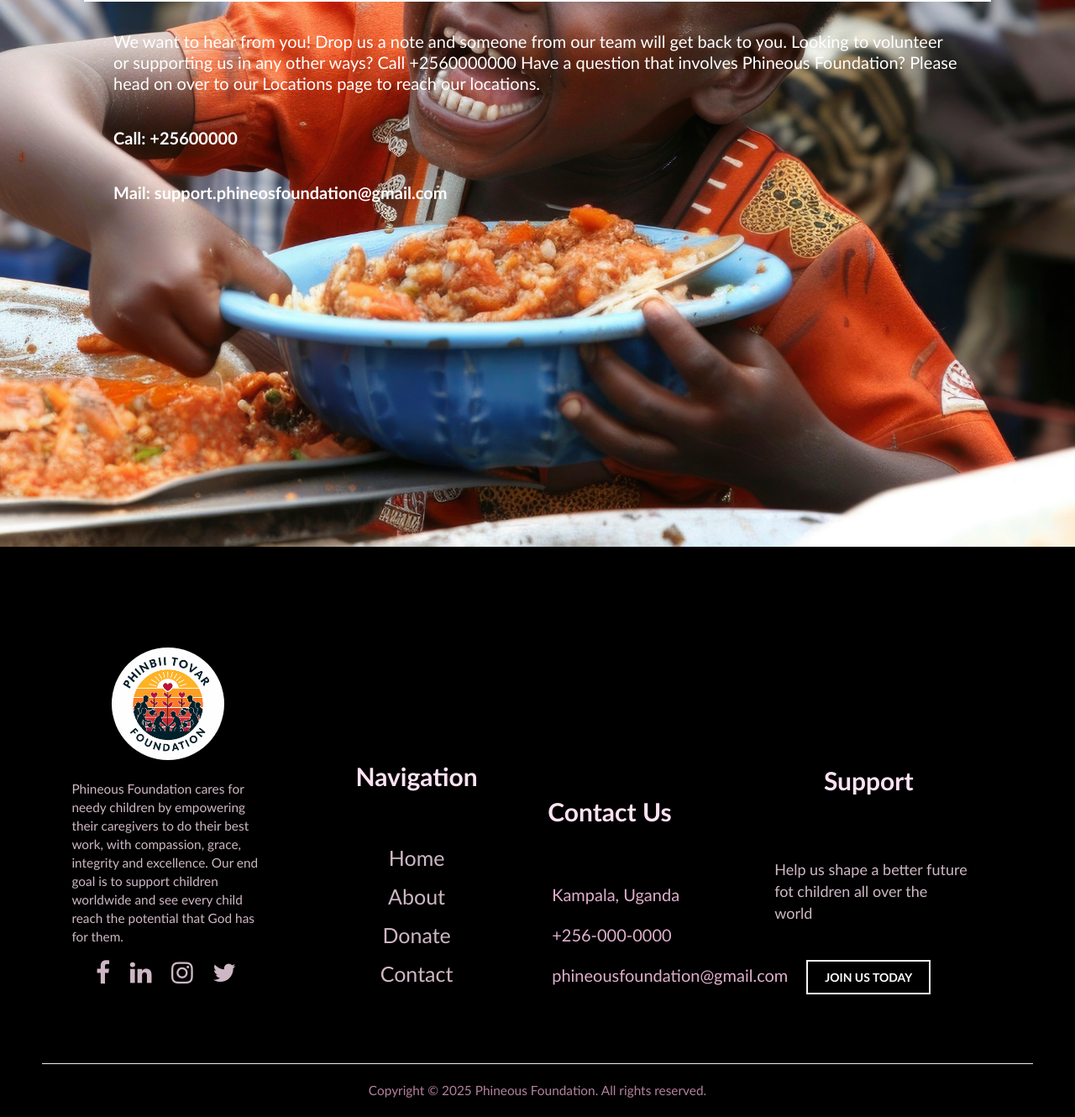
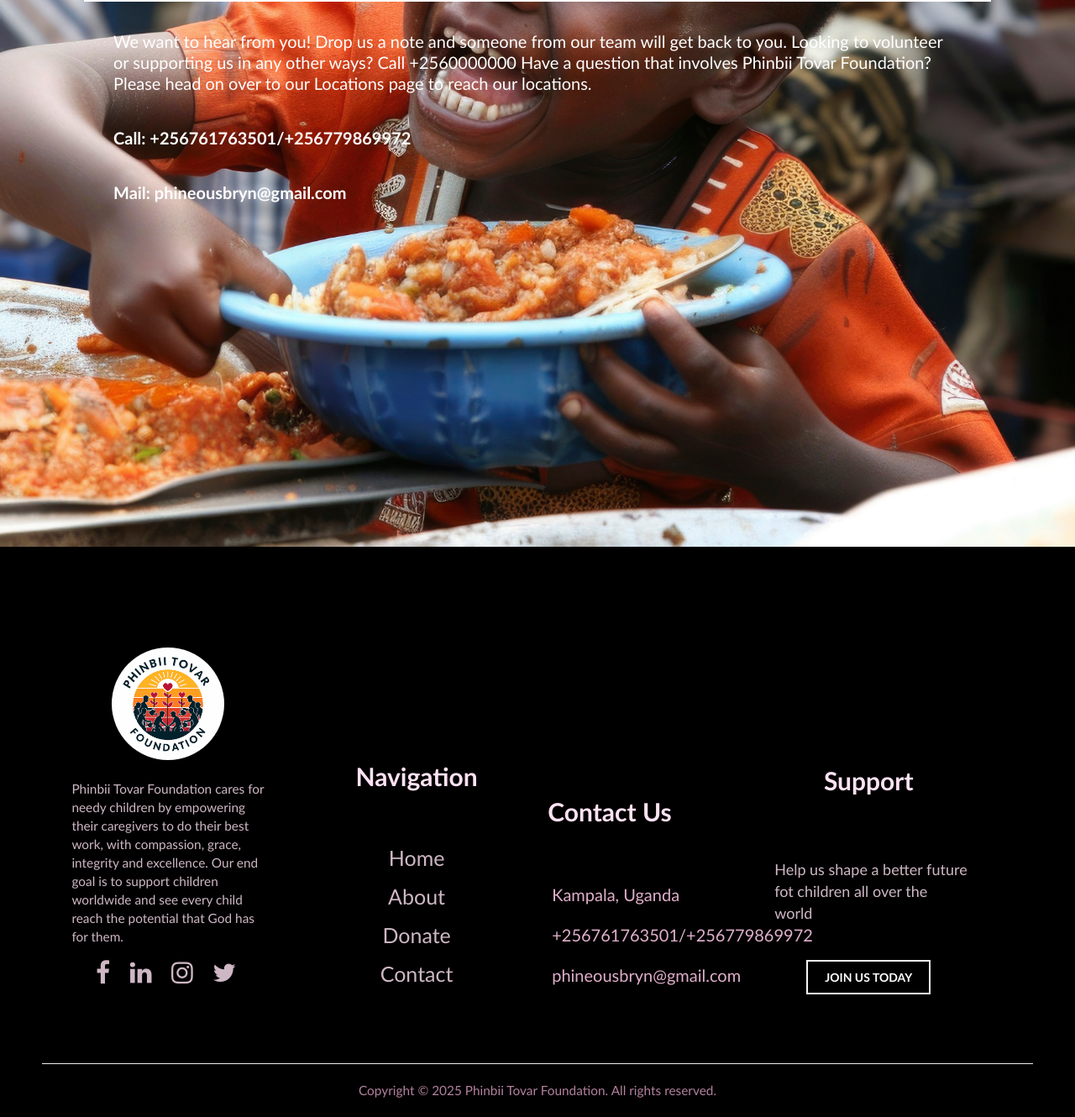
Before and after one commit to don-85/PHINBI, a plain HTML site: page contact.html in a window 1280 px wide. Shown: the part 770-2100 px from the top of the page at 84% size. Drawn offline with nearby package versions, Linux system fonts and the light colour scheme.

Commit message:
updated the html

```diff
--- a/contact.html
+++ b/contact.html
@@ -5,7 +5,7 @@
     <meta http-equiv="X-UA-Compatible" content="IE=edge">
     <meta name="viewport" content="initial-scale=1.0">
     <link rel="stylesheet" href="style.css">
-    <title>Phineous Foundation | Contact</title>
+    <title>Phinbii Tovar Foundation | Contact</title>
 
     <link rel="stylesheet" href="https://cdnjs.cloudflare.com/ajax/libs/font-awesome/4.7.0/css/font-awesome.min.css">
     <!-- Latest compiled and minified CSS -->
@@ -37,16 +37,16 @@
         <div class="contact_content">
             <p>We want to hear from you! Drop us a note and someone from our team will get back to you.
                 Looking to volunteer or supporting us in any other ways? Call +2560000000
-                Have a question that involves Phineous Foundation? Please head on over to our Locations page to reach our locations.</p>
-            <p><b>Call: +25600000</b></p>
-            <p><b>Mail: support.phineosfoundation@gmail.com</b></p>
+                Have a question that involves Phinbii Tovar Foundation? Please head on over to our Locations page to reach our locations.</p>
+            <p><b>Call: +256761763501/+256779869972</b></p>
+            <p><b>Mail: phineousbryn@gmail.com</b></p>
         </div>
     </div>
     <!-- --------------------------------------------FOOTER-------------------------------------------------------->
     <footer>
         <div class="pages">
             <a href="index.html"><img class="aimg" src="images/logo.png" width="100"></a>
-            <p>Phineous Foundation cares for needy children by empowering their caregivers to do their best work, with compassion, grace, integrity and excellence. Our end goal is to support children worldwide and see every child reach the potential that God has for them.</p>
+            <p>Phinbii Tovar Foundation cares for needy children by empowering their caregivers to do their best work, with compassion, grace, integrity and excellence. Our end goal is to support children worldwide and see every child reach the potential that God has for them.</p>
             <a href="https://www.facebook.com/" target="_blank"><i class="fa fa-facebook" aria-hidden="true"></i></a>
             <a href="https://www.linkedin.com/" target="_blank"><i class="fa fa-linkedin" aria-hidden="true"></i></a>
             <a href="#"><i class="fa fa-instagram" aria-hidden="true"></i></a>
@@ -62,8 +62,8 @@
         <div class="contact">
             <h3>Contact Us</h3>
             <a href="contact" target="_blank">Kampala, Uganda</a>
-            <a href="tel: +25600000000">+256-000-0000</a>
-            <a href="mailto: phineousfoundation@gmail.com">phineousfoundation@gmail.com</a>
+            <a href="tel: +256761763501/+256779869972">+256761763501/+256779869972</a>
+            <a href="mailto: phineousbryn@gmail.com">phineousbryn@gmail.com</a>
         </div>
         <div class="social">
             <h3>Support</h3>
@@ -73,7 +73,7 @@
             </div>
         </div>
         <hr>
-        <p>Copyright &copy; 2025 Phineous Foundation. All rights reserved.</p>
+        <p>Copyright &copy; 2025 Phinbii Tovar Foundation. All rights reserved.</p>
     </footer>
 
 </body>
```
Also changed, not shown: about.html (+6 -6 lines), donate.html (+5 -5 lines), index.html (+3 -3 lines), thankyou.html (+5 -5 lines).
